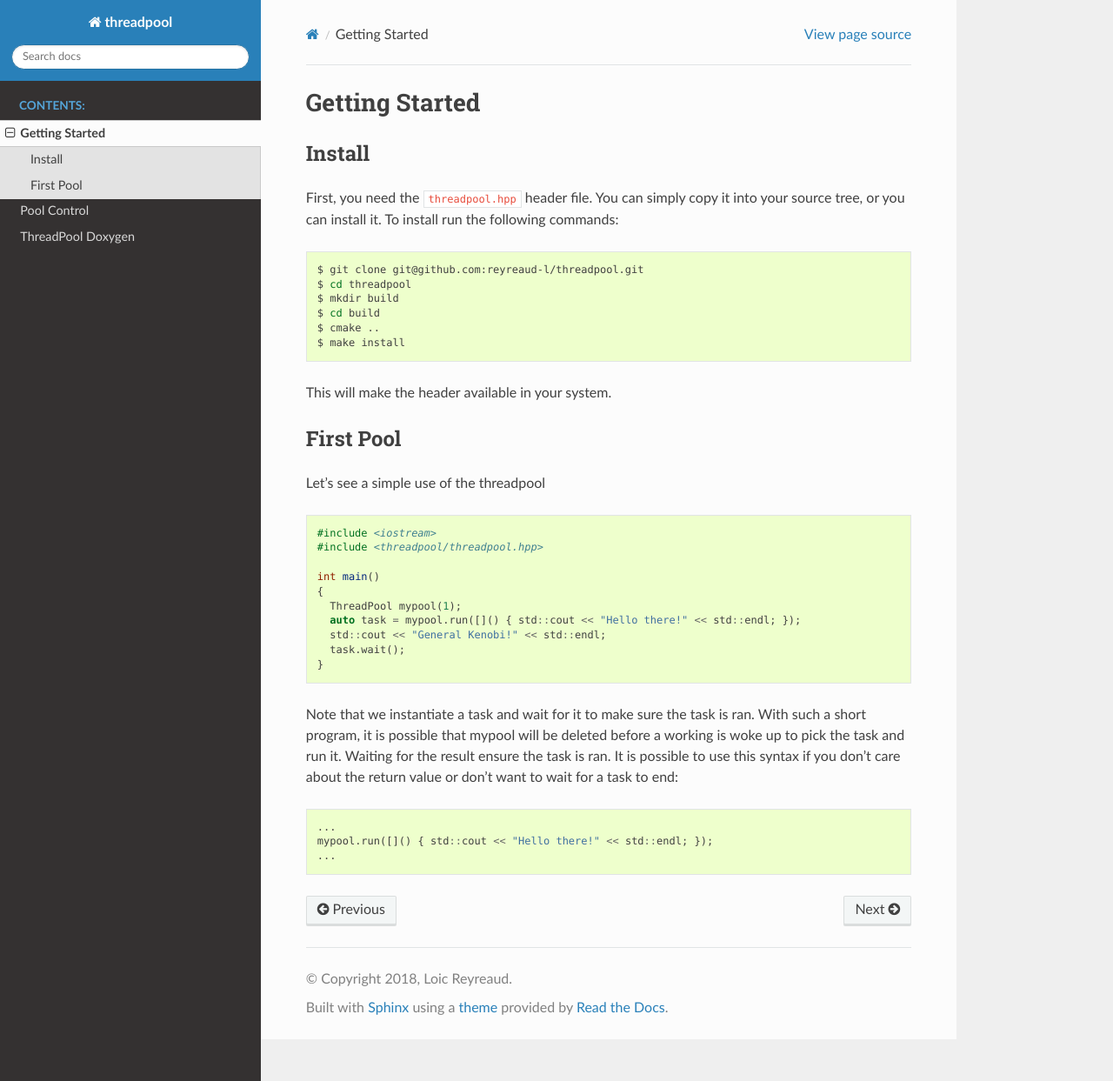
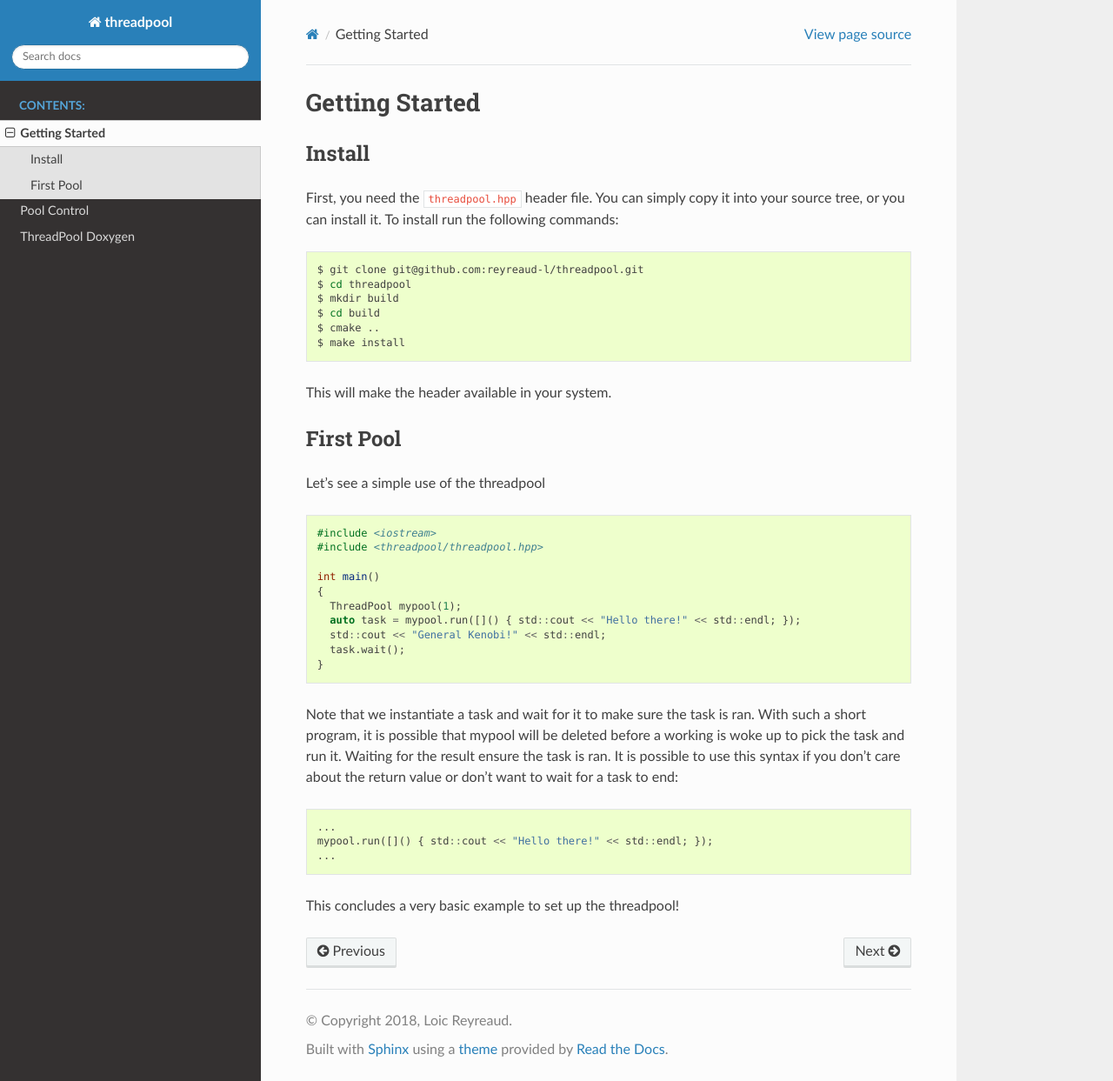
Before and after one commit to reyreaud-l/threadpool, a Sphinx documentation site: the page built from doc/getting_started.rst, in a window 1280 px wide and 1243 px high. Shown: the whole window at 87% size. Built offline with Sphinx 7.4.7 and the Read the Docs theme 2.0.0, drawn with Linux system fonts in a browser that asks for light colours.

Commit message:
doc: add final phrase getting started
Signed-off-by: Loic Reyreaud <loic.reyreaud@epita.fr>

```diff
--- a/doc/getting_started.rst
+++ b/doc/getting_started.rst
@@ -49,3 +49,5 @@
   ...
   mypool.run([]() { std::cout << "Hello there!" << std::endl; });
   ...
+
+This concludes a very basic example to set up the threadpool!
```
